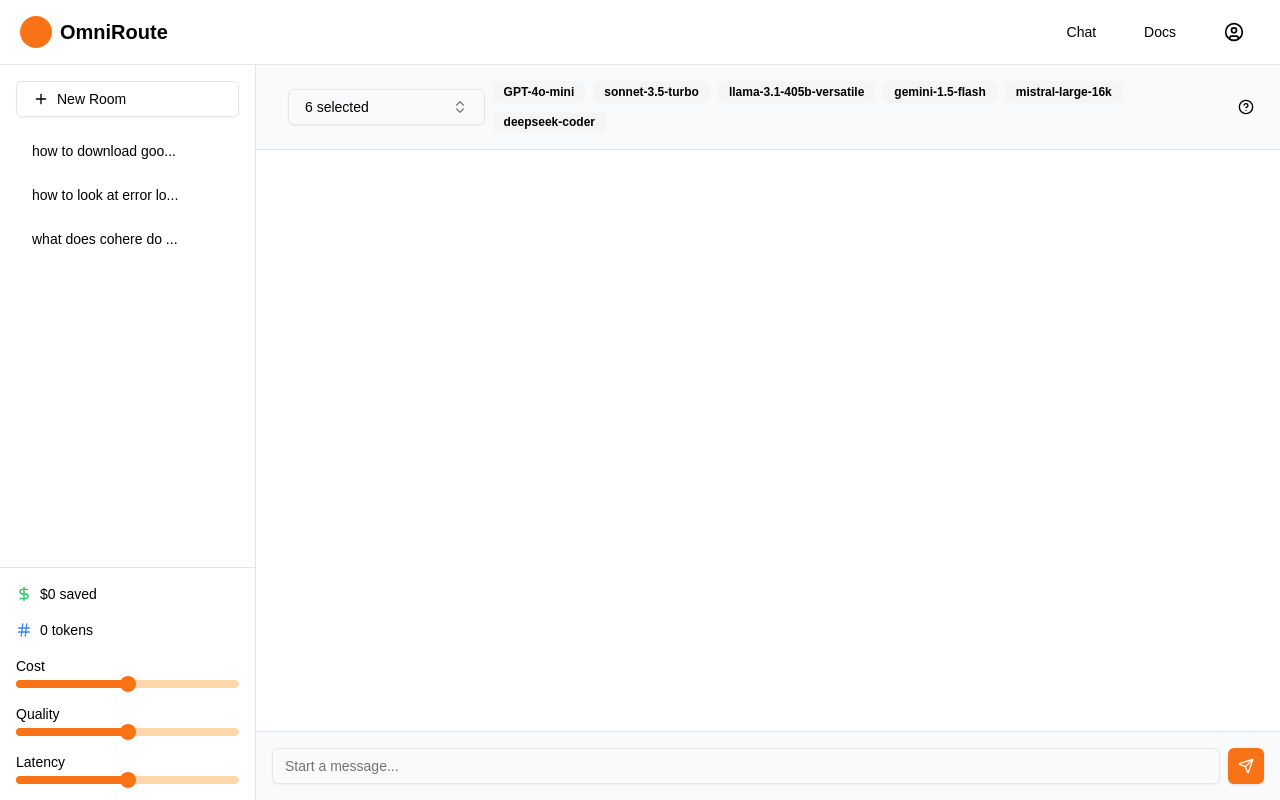
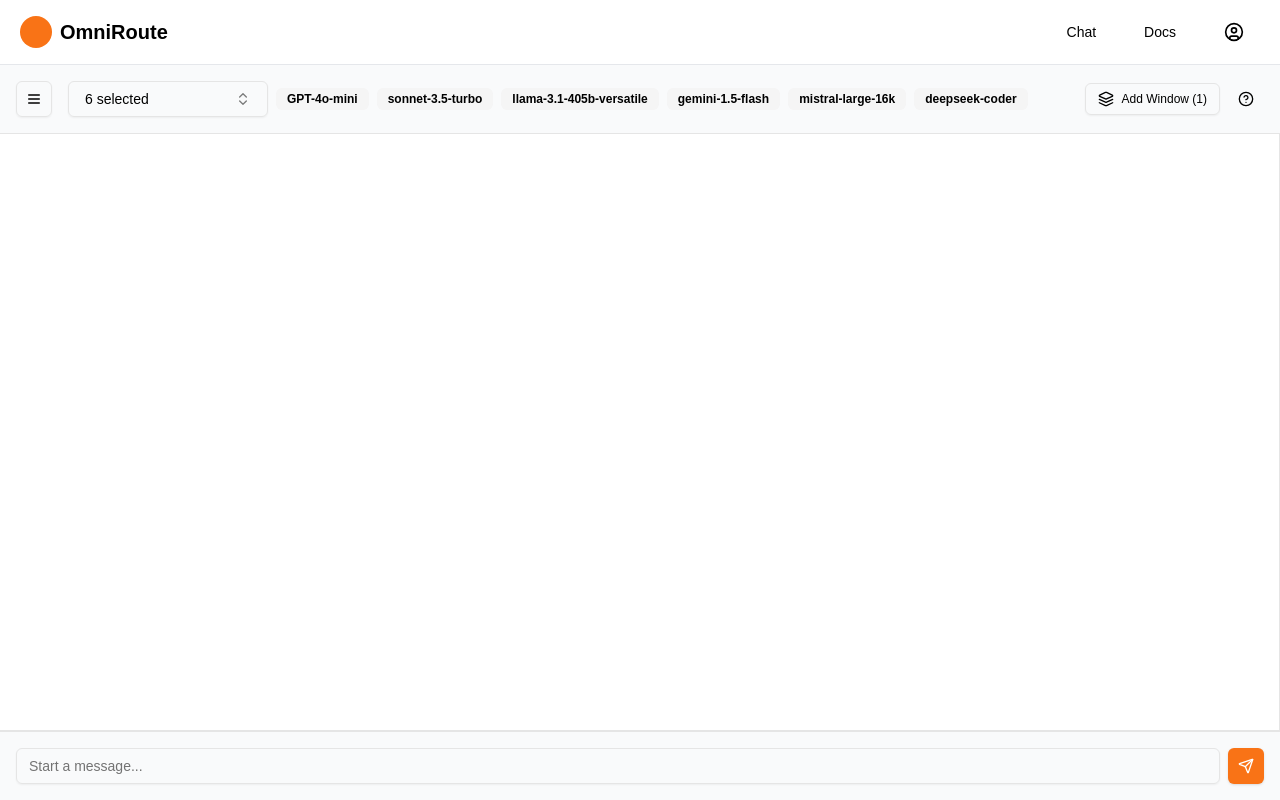
Before and after one commit to jamesmoore24/omniroute, a Next.js app: page /chat in a window 1280 px wide. Built offline with nearby package versions, Linux system fonts and the light colour scheme.

Commit message:
multiple chat windows for comparison

```diff
--- a/app/chat/page.tsx
+++ b/app/chat/page.tsx
@@ -13,6 +13,8 @@ import {
   Loader2,
   Menu,
   HelpCircle,
+  Layers,
+  X,
 } from "lucide-react";
 import { Header } from "@/components/Header";
 import { Combobox } from "@/components/ui/combobox";
@@ -61,9 +63,18 @@ const formatNumber = (num: number): string => {
   return num.toFixed(precision).replace(/\.?0+$/, "");
 };
 
+type ChatWindow = {
+  id: string;
+  messages: Message[];
+  selectedProvider: string | null;
+};
+
 export default function Component() {
   const [message, setMessage] = useState("");
-  const [messages, setMessages] = useState<Message[]>([]);
+  const [chatWindows, setChatWindows] = useState<ChatWindow[]>([
+    { id: "main", messages: [], selectedProvider: null },
+  ]);
+  const [activeWindow, setActiveWindow] = useState<string>("main");
   const [selectedProviders, setSelectedProviders] = useState<string[]>(
     LLM_PROVIDERS.map((provider) => provider.name)
   );
@@ -78,15 +89,35 @@ export default function Component() {
   const [isAdjustingLatency, setIsAdjustingLatency] = useState(false);
   const [popoverPosition, setPopoverPosition] = useState({ x: 0, y: 0 });
 
-  const messagesEndRef = useRef<HTMLDivElement>(null);
+  const scrollRefs = useRef<{ [key: string]: HTMLDivElement | null }>({});
 
-  const scrollToBottom = () => {
-    messagesEndRef.current?.scrollIntoView({ behavior: "smooth" });
+  const scrollToBottom = (windowId: string) => {
+    if (scrollRefs.current[windowId]) {
+      scrollRefs.current[windowId]?.scrollIntoView({ behavior: "smooth" });
+    }
   };
 
   useEffect(() => {
-    scrollToBottom();
-  }, [messages]);
+    chatWindows.forEach((window) => {
+      scrollToBottom(window.id);
+    });
+  }, [chatWindows]);
+
+  const handleAddModelComparison = () => {
+    const newWindow: ChatWindow = {
+      id: `window-${Date.now()}`,
+      messages: [],
+      selectedProvider: null,
+    };
+    setChatWindows((prev) => [...prev, newWindow]);
+  };
+
+  const handleCloseWindow = (id: string) => {
+    setChatWindows((prev) => prev.filter((window) => window.id !== id));
+    if (activeWindow === id) {
+      setActiveWindow("main");
+    }
+  };
 
   const handleSendMessage = async () => {
     if (message.trim() && selectedProviders.length > 0) {
@@ -95,21 +126,38 @@ export default function Component() {
         content: message,
         sender: "user" as const,
       };
-      setMessages((prev) => [...prev, newUserMessage]);
+
+      setChatWindows((prev) =>
+        prev.map((window) => ({
+          ...window,
+          messages: [...window.messages, newUserMessage],
+        }))
+      );
+
       setMessage("");
 
+      for (const window of chatWindows) {
+        const provider =
+          window.selectedProvider ||
+          selectedProviders[
+            Math.floor(Math.random() * selectedProviders.length)
+          ];
         const newAiMessage: Message = {
           id: Date.now() + 1,
           content: "",
           sender: "ai",
-        provider:
-          selectedProviders[
-            Math.floor(Math.random() * selectedProviders.length)
-          ],
+          provider: provider,
           isLoading: true,
           providerRevealed: false,
         };
-      setMessages((prev) => [...prev, newAiMessage]);
+
+        setChatWindows((prev) =>
+          prev.map((w) =>
+            w.id === window.id
+              ? { ...w, messages: [...w.messages, newAiMessage] }
+              : w
+          )
+        );
 
         const startTime = Date.now();
 
@@ -147,8 +195,12 @@ export default function Component() {
               aiResponseContent += chunk;
             }
 
-          setMessages((prev) =>
-            prev.map((msg) =>
+            setChatWindows((prev) =>
+              prev.map((w) =>
+                w.id === window.id
+                  ? {
+                      ...w,
+                      messages: w.messages.map((msg) =>
                         msg.id === newAiMessage.id
                           ? {
                               ...msg,
@@ -157,6 +209,9 @@ export default function Component() {
                               providerRevealed: true,
                             }
                           : msg
+                      ),
+                    }
+                  : w
               )
             );
           }
@@ -177,41 +232,65 @@ export default function Component() {
           )!;
           const cost = tokenCount * usedProvider.costPerToken;
           const savedCost =
-          tokenCount * (mostExpensiveProviderCost - usedProvider.costPerToken);
+            tokenCount *
+            (mostExpensiveProviderCost - usedProvider.costPerToken);
 
           setTotalTokens((prev) => prev + tokenCount);
           setTotalSaved((prev) => prev + savedCost);
 
-        setMessages((prev) =>
-          prev.map((msg) =>
+          setChatWindows((prev) =>
+            prev.map((w) =>
+              w.id === window.id
+                ? {
+                    ...w,
+                    messages: w.messages.map((msg) =>
                       msg.id === newAiMessage.id
                         ? {
                             ...msg,
                             metrics: {
                               tokens: tokenCount,
-                    tokensPerSecond: parseFloat(tokensPerSecond.toFixed(2)),
+                              tokensPerSecond: parseFloat(
+                                tokensPerSecond.toFixed(2)
+                              ),
                               latency: latency.toFixed(2),
                               cost: cost.toFixed(6),
                               saved: savedCost.toFixed(6),
                             },
                           }
                         : msg
+                    ),
+                  }
+                : w
             )
           );
         } catch (error) {
           console.error("Error calling API:", error);
-        setMessages((prev) =>
-          prev.map((msg) =>
+          setChatWindows((prev) =>
+            prev.map((w) =>
+              w.id === window.id
+                ? {
+                    ...w,
+                    messages: w.messages.map((msg) =>
                       msg.id === newAiMessage.id
                         ? {
                             ...msg,
-                  content: "Sorry, there was an error generating the response.",
+                            content:
+                              "Sorry, there was an error generating the response.",
                             isLoading: false,
                           }
                         : msg
+                    ),
+                  }
+                : w
             )
           );
         }
+      }
+
+      // Scroll to bottom after updating the state
+      chatWindows.forEach((window) => {
+        scrollToBottom(window.id);
+      });
     }
   };
 
@@ -230,35 +309,13 @@ export default function Component() {
       <div className="flex flex-col h-screen bg-gray-100 text-black">
         <Header />
         <div className="flex flex-1 overflow-hidden">
-          {/* Desktop Sidebar */}
-          <div className="hidden lg:flex w-64 bg-white flex-col overflow-hidden border-r">
-            <SidebarContent
-              totalSaved={totalSaved}
-              totalTokens={totalTokens}
-              costPreference={costPreference}
-              setCostPreference={setCostPreference}
-              qualityPreference={qualityPreference}
-              setQualityPreference={setQualityPreference}
-              latencyPreference={latencyPreference}
-              setLatencyPreference={setLatencyPreference}
-              isAdjustingCost={isAdjustingCost}
-              setIsAdjustingCost={setIsAdjustingCost}
-              isAdjustingQuality={isAdjustingQuality}
-              setIsAdjustingQuality={setIsAdjustingQuality}
-              isAdjustingLatency={isAdjustingLatency}
-              setIsAdjustingLatency={setIsAdjustingLatency}
-              handleSliderPointerMove={handleSliderPointerMove}
-              popoverPosition={popoverPosition}
-            />
-          </div>
-
           {/* Main Chat Area */}
           <div className="flex-1 flex flex-col overflow-hidden bg-white relative">
             <div className="bg-gray-50 p-4 border-b flex items-center space-x-4 relative z-10">
-              {/* Mobile Sidebar Toggle */}
+              {/* Sidebar Toggle */}
               <Sheet>
                 <SheetTrigger asChild>
-                  <Button variant="outline" size="icon" className="lg:hidden">
+                  <Button variant="outline" size="icon">
                     <Menu className="h-4 w-4" />
                   </Button>
                 </SheetTrigger>
@@ -292,6 +349,22 @@ export default function Component() {
                   }
                   initialSelectedValues={selectedProviders}
                 />
+                <div className="flex items-center space-x-2">
+                  <Tooltip delayDuration={0}>
+                    <TooltipTrigger asChild>
+                      <Button
+                        variant="outline"
+                        size="sm"
+                        onClick={handleAddModelComparison}
+                      >
+                        <Layers className="h-4 w-4 mr-2" />
+                        Add Window ({chatWindows.length})
+                      </Button>
+                    </TooltipTrigger>
+                    <TooltipContent>
+                      <p>Add a new model comparison window</p>
+                    </TooltipContent>
+                  </Tooltip>
                   <Tooltip delayDuration={0}>
                     <TooltipTrigger asChild>
                       <Button variant="ghost" size="icon">
@@ -310,20 +383,42 @@ export default function Component() {
                   </Tooltip>
                 </div>
               </div>
-            <div className="flex-1 overflow-hidden flex flex-col">
-              <ScrollArea className="flex-1 p-4">
-                <div className="space-y-6">
-                  {messages.map((msg) => (
+            </div>
+            <div className="flex-1 overflow-auto">
+              <div className="flex flex-wrap h-full">
+                {chatWindows.map((window) => (
+                  <div
+                    key={window.id}
+                    className="flex-1 flex flex-col border-r border-b min-w-[300px] h-full relative"
+                  >
+                    {window.id !== "main" && (
+                      <Button
+                        variant="ghost"
+                        size="sm"
+                        className="absolute top-2 right-2 z-10"
+                        onClick={() => handleCloseWindow(window.id)}
+                      >
+                        <X className="h-4 w-4" />
+                      </Button>
+                    )}
+                    <div className="flex-1 overflow-y-auto p-4">
+                      {window.messages.map((msg, index) => (
                         <div
                           key={msg.id}
                           className={`flex ${
-                        msg.sender === "user" ? "justify-end" : "justify-start"
-                      }`}
+                            msg.sender === "user"
+                              ? "justify-end"
+                              : "justify-start"
+                          } ${index > 0 ? "mt-6" : ""}`}
                         >
                           <div
                             className={`flex flex-col ${
-                          msg.sender === "user" ? "items-end" : "items-start"
-                        } ${msg.sender === "user" ? "max-w-[80%]" : "w-full"}`}
+                              msg.sender === "user"
+                                ? "items-end"
+                                : "items-start"
+                            } ${
+                              msg.sender === "user" ? "max-w-[80%]" : "w-full"
+                            }`}
                           >
                             <div
                               className={`p-4 rounded-lg shadow ${
@@ -370,7 +465,9 @@ export default function Component() {
                                   <span>•</span>
                                   <span>
                                     Latency:{" "}
-                                {formatNumber(parseFloat(msg.metrics.latency))}
+                                    {formatNumber(
+                                      parseFloat(msg.metrics.latency)
+                                    )}
                                     ms
                                   </span>
                                   <span>•</span>
@@ -381,7 +478,9 @@ export default function Component() {
                                   <span>•</span>
                                   <span>
                                     Saved: $
-                                {formatNumber(parseFloat(msg.metrics.saved))}
+                                    {formatNumber(
+                                      parseFloat(msg.metrics.saved)
+                                    )}
                                   </span>
                                 </div>
                               )}
@@ -389,9 +488,12 @@ export default function Component() {
                           </div>
                         </div>
                       ))}
-                  <div ref={messagesEndRef} />{" "}
+                      <div ref={(el) => (scrollRefs.current[window.id] = el)} />
                     </div>
-              </ScrollArea>
+                  </div>
+                ))}
+              </div>
+            </div>
             <div className="p-4 bg-gray-50 border-t">
               <form
                 className="flex items-center"
@@ -420,7 +522,6 @@ export default function Component() {
                   <Send className="h-4 w-4" />
                 </Button>
               </form>
-              </div>
             </div>
           </div>
         </div>
```
Lines whose indentation alone changed are shown as unchanged.
